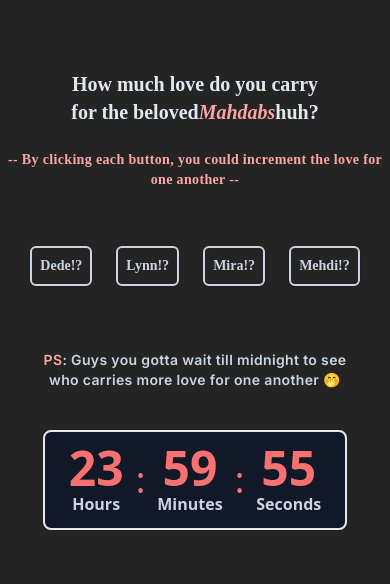
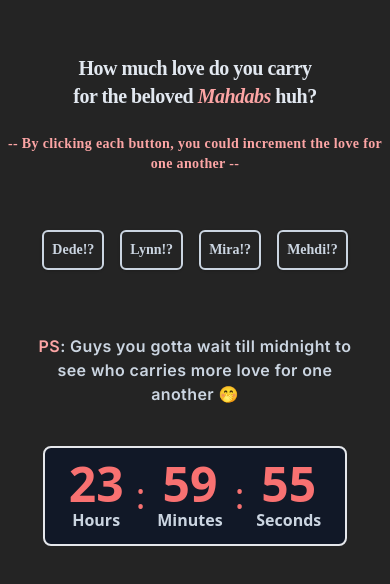
Before and after one commit to Pooreffects/fam-tingz, a React (Vite) app: page / in a window 390 px wide. Shown: the part 118-702 px from the top of the page. Built offline with nearby package versions, Linux system fonts and the light colour scheme; the HTML template or start-up script is replaced by a standard one; a web font is replaced by a local one.

Commit message:
fix: typography and spacing on diff screens

```diff
--- a/src/App.jsx
+++ b/src/App.jsx
@@ -77,15 +77,15 @@ export default function App() {
             initial={{ opacity: 0, translateY: -'20' }}
             animate={{ opacity: 1, translateY: 0 }}
             transition={{ duration: 0.8, ease: 'backIn' }}
-            className="text-center font-secondary text-xl lg:text-3xl xl:text-3xl md:2xl font-semibold text-slate-200 px-4 break-words"
+            className="text-center tracking-tight md:tracking-normal lg:tracking-wide xl:tracking-wide font-secondary text-xl lg:text-3xl xl:text-3xl md:2xl font-semibold text-slate-200 px-4 break-words"
           >
             How much love do you carry
             <br />
             for the beloved
             <span className="text-red-300 italic hover:cursor-pointer">
-              Mahdabs
+              {``} Mahdabs
             </span>
-            huh?
+            {``} huh?
           </motion.h1>
           <motion.p
             initial={{ opacity: 0, translateY: '20' }}
@@ -105,7 +105,7 @@ export default function App() {
             staggerChildren: 0.3,
             ease: 'easeIn',
           }}
-          className="flex items-center justify-center w-full md:gap-10 lg:gap-10 gap-6 sm:px-4"
+          className="flex items-center justify-center w-full md:gap-10 lg:gap-10 gap-4 sm:px-4"
         >
           {lovers.map((lover, index) => (
             <motion.button
@@ -124,7 +124,7 @@ export default function App() {
             initial={{ opacity: 0, translateX: '20' }}
             animate={{ opacity: 1, translateX: 0 }}
             transition={{ delay: 1.2, duration: 0.8, ease: 'backIn' }}
-            className="text-center font-semibold break-words text-sm font-primary tracking-wide md:text-xl lg:text-xl text-slate-300 px-8"
+            className="text-center font-semibold break-words text-base font-primary tracking-wide md:text-xl lg:text-xl text-slate-300 px-8"
           >
             <span className="text-red-300">PS</span>: Guys you gotta wait till
             midnight to see who carries more love for one another 🤭
```
